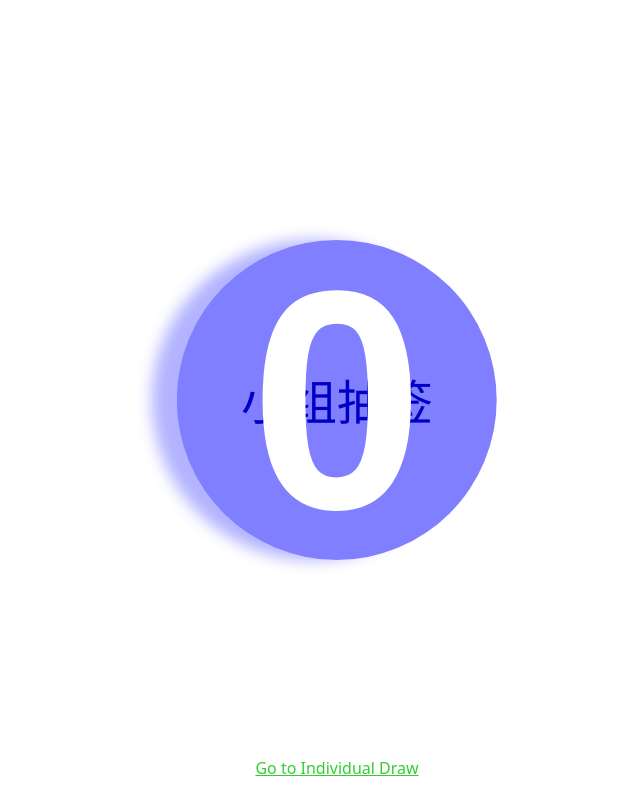
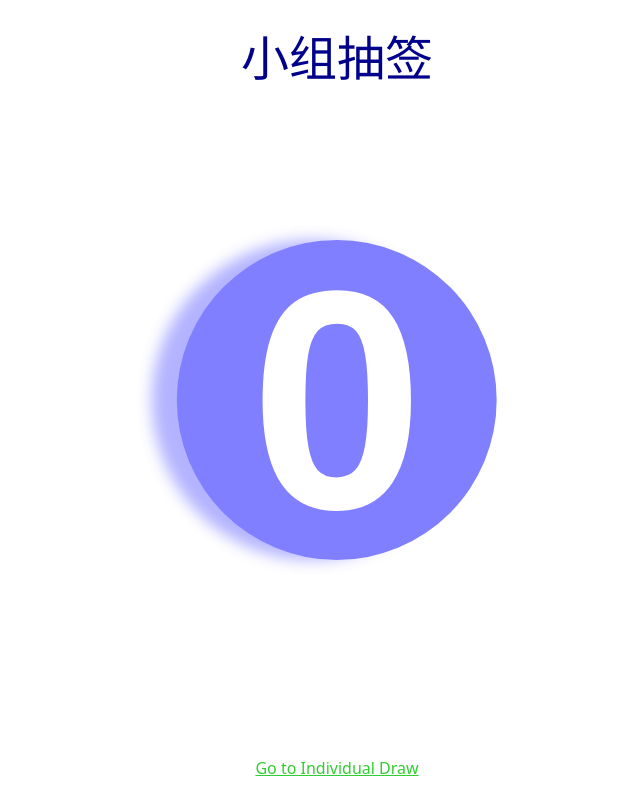
Before and after one commit to GaryFu/Lottery, a Next.js app: page /group-draw in a window 1280 px wide. Shown: the whole page, without its empty margins (303-943 px from the left). Built offline with nearby package versions, Linux system fonts and the light colour scheme.

Commit message:
no comment

```diff
--- a/src/components/Lottery.module.css
+++ b/src/components/Lottery.module.css
@@ -43,7 +43,7 @@
   display: flex;
   flex-direction: column;
   /*align-items: center;*/
-  justify-content: center;
+  /*justify-content: center;*/
   font-size: calc(10px + 2vmin);
   color: white;
 }
@@ -103,7 +103,7 @@
   text-orientation: upright;
 }
 
-.lottery .title {
+.title {
   font-size: 3rem;
   color: darkblue;
   text-align: center;
```
